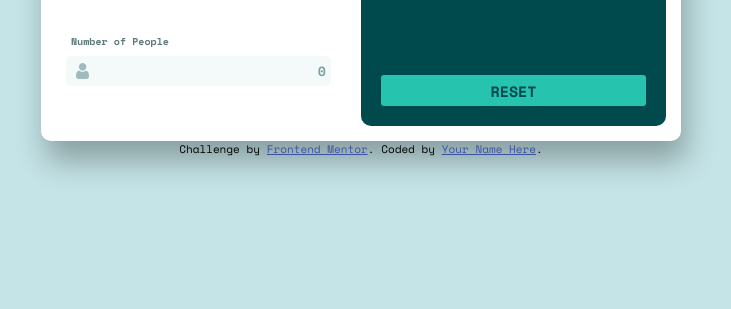
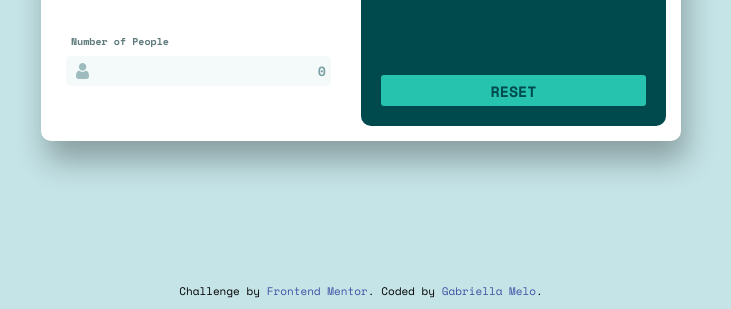
Before and after one commit to GabriellaAM/TipCalculator, a plain HTML site: page index.html in a window 1280 px wide. Shown: the part 491-800 px from the top of the page, without its empty margins (279-1010 px from the left). Drawn offline with nearby package versions, Linux system fonts and the light colour scheme.

Commit message:
footer finished

```diff
--- a/index.html
+++ b/index.html
@@ -16,17 +16,6 @@
 
   <title>Frontend Mentor | Tip calculator app</title>
 
-  <!-- Feel free to remove these styles or customise in your own stylesheet 👍 -->
-  <style>
-    .attribution {
-      font-size: 11px;
-      text-align: center;
-    }
-
-    .attribution a {
-      color: hsl(228, 45%, 44%);
-    }
-  </style>
 </head>
 
 <body>
@@ -91,7 +80,7 @@
 
       <div class="attribution">
         Challenge by <a href="https://www.frontendmentor.io?ref=challenge" target="_blank">Frontend Mentor</a>.
-        Coded by <a href="#">Your Name Here</a>.
+        Coded by <a href="#">Gabriella Melo</a>.
       </div>
 
     </div>
--- a/main.scss
+++ b/main.scss
@@ -252,3 +252,22 @@ input[type="number"]::-webkit-outer-spin-button {
 .campo-container.numberp {
     margin-top: 30px;
 }
+
+.footer {
+    display: flex;
+    width: 100%;
+    align-items: end;
+    justify-content: center;
+    flex: 1;
+}
+
+.attribution {
+    font-size: 11px;
+    text-align: center;
+    padding: 10px;
+
+    a {
+        color: hsl(228, 45%, 44%);
+        text-decoration: none;
+      }
+  }
```
Also changed, not shown: main.css, 1 other file.
